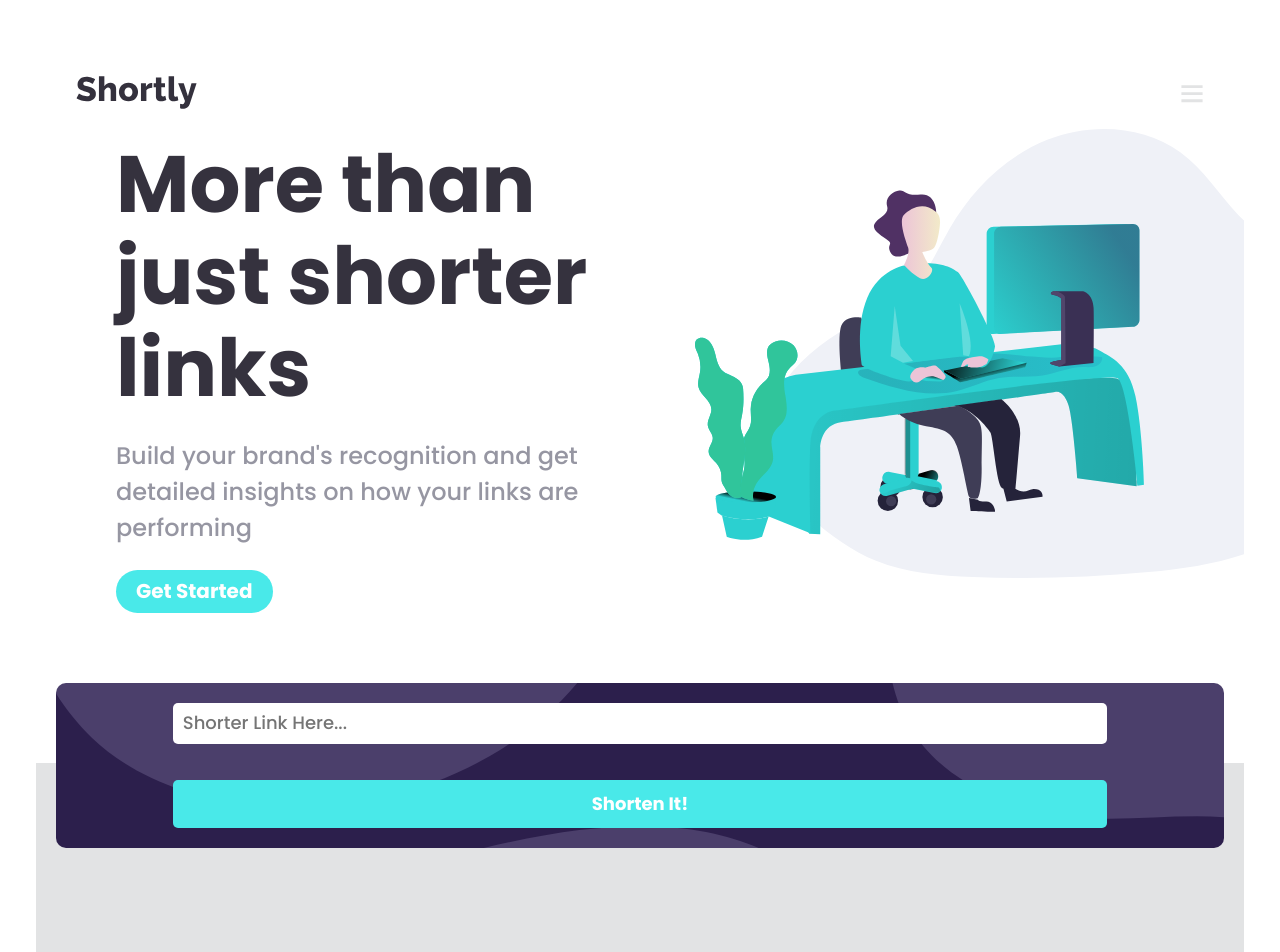
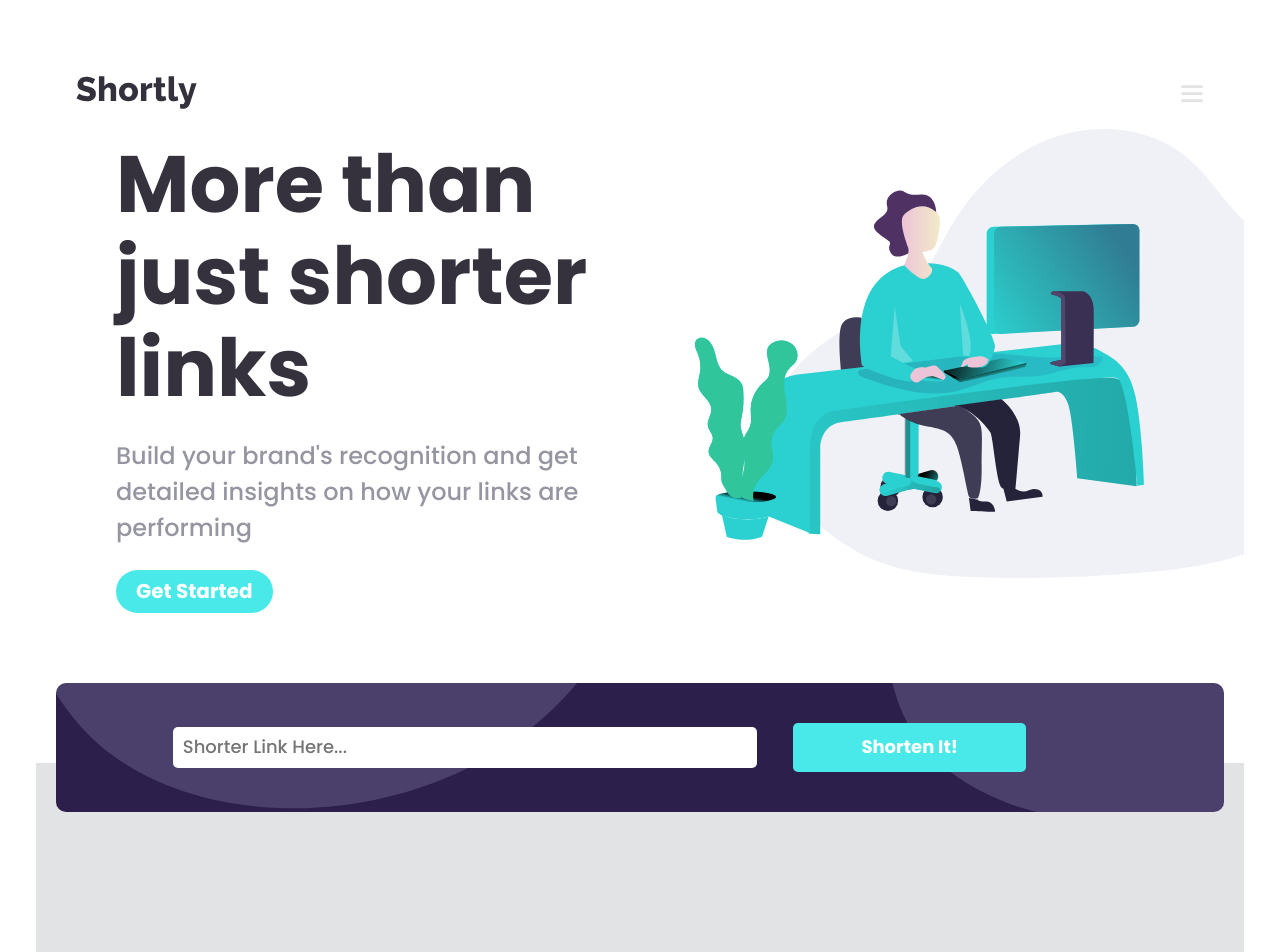
Before and after one commit to byKriz/react-url-short-api, a React (Vite) app: page / in a window 1280 px wide. Shown: the top 952 px of the page. Built offline with nearby package versions, Linux system fonts and the light colour scheme.

Commit message:
terminando el responsive

```diff
--- a/src/containers/LinkShorter/LinkShorter.module.scss
+++ b/src/containers/LinkShorter/LinkShorter.module.scss
@@ -77,3 +77,35 @@
     gap: 20px;
   }
 }
+
+@media (min-width: $tablet) {
+  .LinkShorter {
+    display: flex;
+    flex-direction: column;
+    align-items: center;
+    justify-content: center;
+  }
+
+  .shorterContainer {
+    padding: 40px 0;
+    width: 100%;
+
+    form {
+      flex-direction: row;
+      justify-content: normal;
+      align-items: center;
+
+      input {
+        width: 50%;
+      }
+
+      button {
+        width: 20%;
+      }
+
+      p {
+        top: 42px;
+      }
+    }
+  }
+}
```
